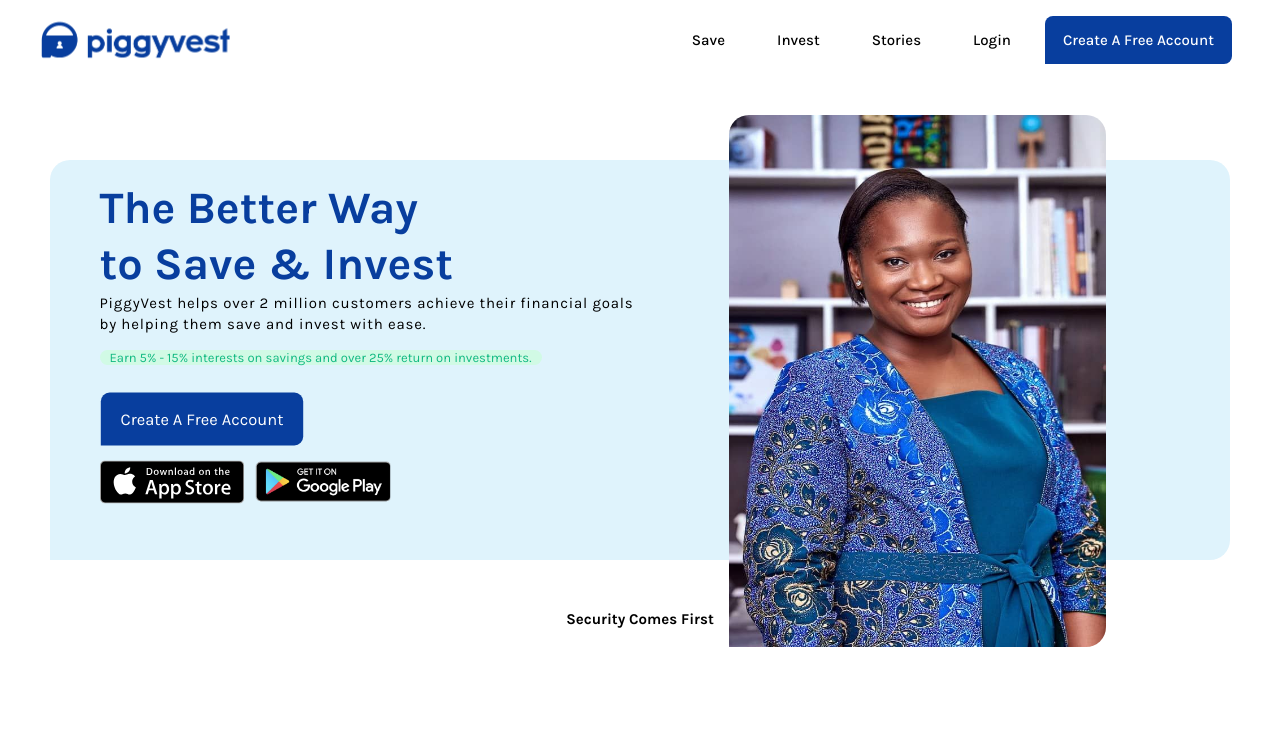
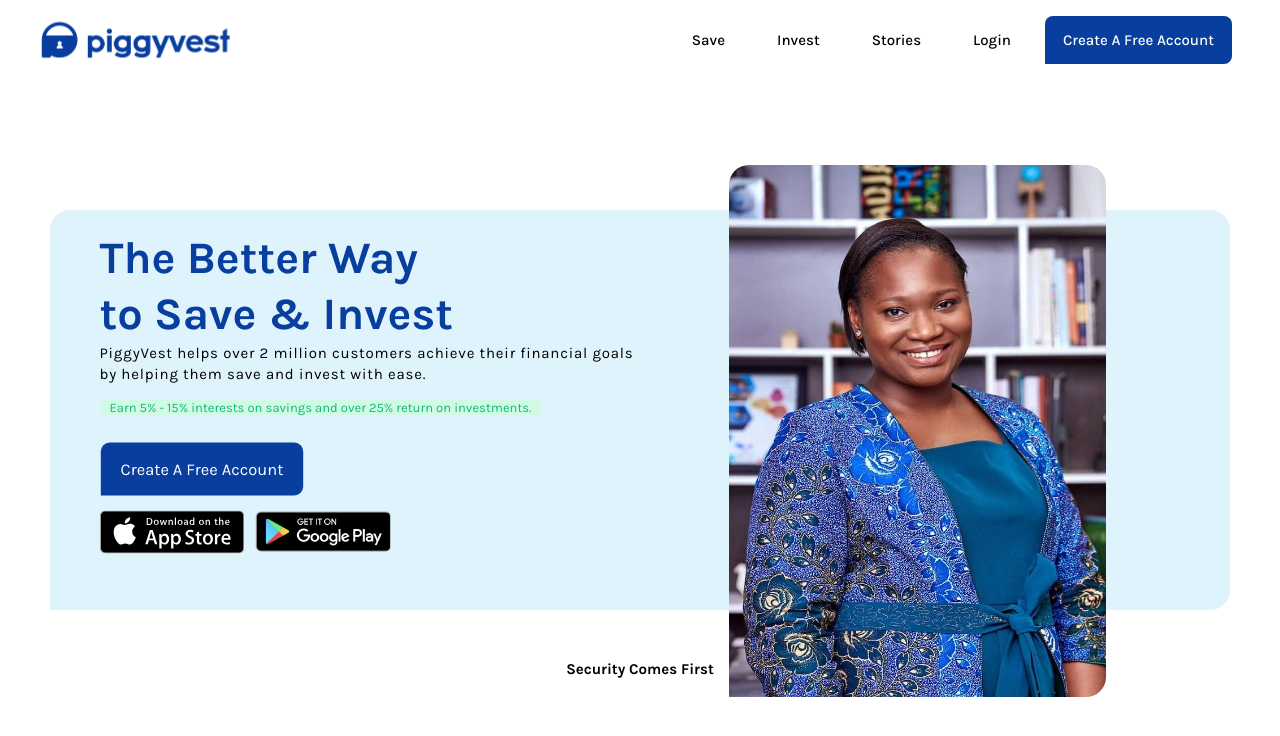
Before and after one commit to JoshAnaba/Piggyvest-Clone, a Nuxt app: page / in a window 1280 px wide. Shown: the top 736 px of the page. Built offline with nearby package versions, Linux system fonts and the light colour scheme.

Commit message:
home page in progress

```diff
--- a/layouts/WebLayout.vue
+++ b/layouts/WebLayout.vue
@@ -8,10 +8,12 @@
 <style scoped>
 .web-ctn-wrapper {
   width: 100%;
-  min-height: 100vh;
+  height: 100vh;
+  overflow: hidden;
 }
 
 .page-container {
   margin-top: 80px;
+  overflow: auto;
 }
 </style>
--- a/pages/index.vue
+++ b/pages/index.vue
@@ -26,17 +26,7 @@
   layout: 'WebLayout',
   head(){
     return {
-      title: "The Better Way To Save and Invest Online - Piggyvest",
-      script: [
-        {
-          hid: "googleapis",
-          src: "https://maps.googleapis.com/maps/api/js?key=AIzaSyD08zkjWBcZ6HEdD-Z2TzjT5nRRsQVJaZ0",
-          defer: true,
-          callback: () => {
-            this.hasLoaded = true
-          }
-        }
-      ],
+      title: "The Better Way To Save and Invest Online - Piggyvest"
     }
   },
 }
```
